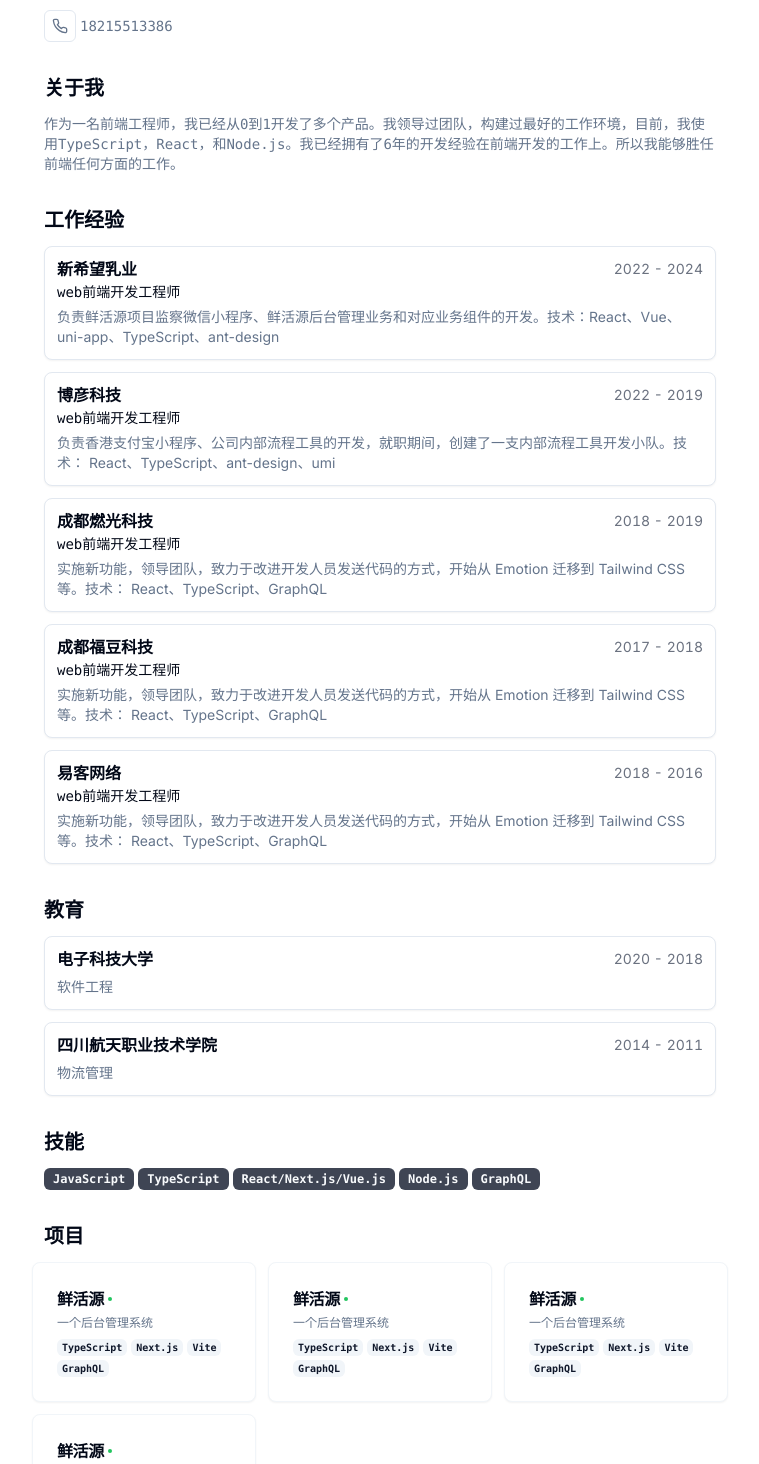
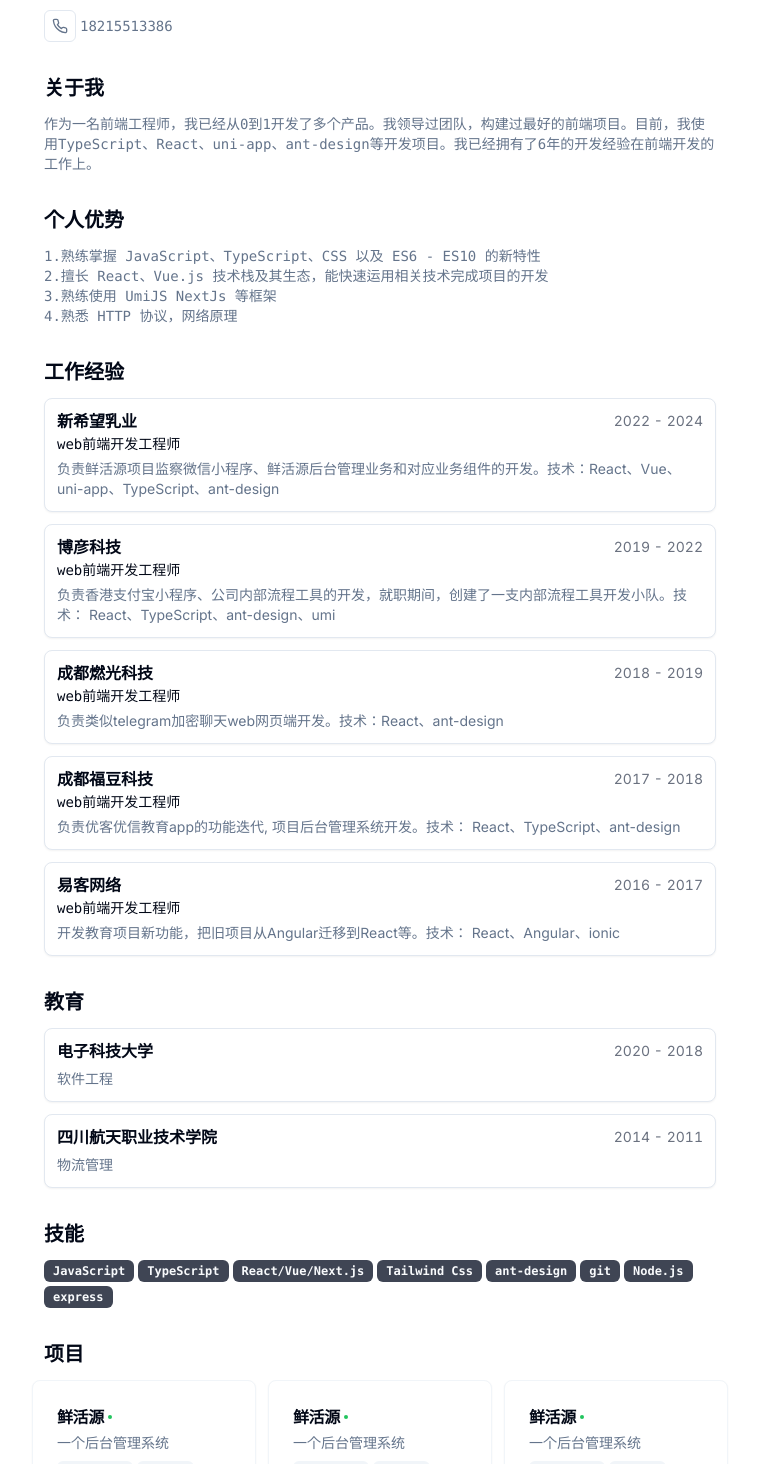
Before and after one commit to yikejason/cv, a Next.js app: page / in a window 1280 px wide. Shown: the part 186-1650 px from the top of the page, without its empty margins (260-1019 px from the left). Built offline with nearby package versions, Linux system fonts and the light colour scheme.

Commit message:
added personal component

```diff
--- a/src/app/page.tsx
+++ b/src/app/page.tsx
@@ -80,6 +80,19 @@ export default function Home() {
           </p>
         </Section>
         <Section>
+          <h2 className="text-xl font-bold">个人优势</h2>
+          <div className="flex min-h-0 flex-col">
+            {MY_RESUME_DATA.personalStrengths.map((personal) => (
+              <p
+                className="text-pretty p-0 font-mono text-sm text-muted-foreground"
+                key={personal}
+              >
+                {personal}
+              </p>
+            ))}
+          </div>
+        </Section>
+        <Section>
           <h2 className="text-xl font-bold">工作经验</h2>
           {MY_RESUME_DATA.workExperience.map((work) => {
             return (
--- a/src/components/project-card.tsx
+++ b/src/components/project-card.tsx
@@ -36,7 +36,7 @@ export function ProjectCard({ title, description, tags, link }: Props) {
           <div className="hidden font-mono text-xs underline print:visible">
             {link?.replace("https://", "").replace("www.", "").replace("/", "")}
           </div>
-          <CardDescription className="font-mono text-xs">
+          <CardDescription className="font-mono text-sm">
             {description}
           </CardDescription>
         </div>
@@ -45,7 +45,7 @@ export function ProjectCard({ title, description, tags, link }: Props) {
         <div className="mt-2 flex flex-wrap gap-1">
           {tags.map((tag) => (
             <Badge
-              className="px-1 py-0 text-[10px]"
+              className="px-1 py-0 text-[11px]"
               variant="secondary"
               key={tag}
             >
--- a/src/data/my-resume-data.tsx
+++ b/src/data/my-resume-data.tsx
@@ -7,7 +7,13 @@ export const MY_RESUME_DATA = {
   avatarUrl: "/vercel.svg",
   avatarInit: "JA",
   summary:
-    "作为一名前端工程师，我已经从0到1开发了多个产品。我领导过团队，构建过最好的工作环境，目前，我使用TypeScript，React，和Node.js。我已经拥有了6年的开发经验在前端开发的工作上。所以我能够胜任前端任何方面的工作。",
+    "作为一名前端工程师，我已经从0到1开发了多个产品。我领导过团队，构建过最好的前端项目。目前，我使用TypeScript、React、uni-app、ant-design等开发项目。我已经拥有了6年的开发经验在前端开发的工作上。",
+  personalStrengths: [
+    "1.熟练掌握 JavaScript、TypeScript、CSS 以及 ES6 - ES10 的新特性",
+    "2.擅长 React、Vue.js 技术栈及其生态，能快速运用相关技术完成项目的开发",
+    "3.熟练使用 UmiJS NextJs 等框架",
+    "4.熟悉 HTTP 协议，网络原理",
+  ],
   workExperience: [
     {
       company: "新希望乳业",
@@ -22,37 +28,37 @@ export const MY_RESUME_DATA = {
       company: "博彦科技",
       link: "https://www.beyondsoft.com/",
       title: "web前端开发工程师",
-      start: "2022",
-      end: "2019",
+      start: "2019",
+      end: "2022",
       description:
         "负责香港支付宝小程序、公司内部流程工具的开发，就职期间，创建了一支内部流程工具开发小队。技术： React、TypeScript、ant-design、umi",
     },
     {
       company: "成都燃光科技",
-      link: "https://www.newhopedairy.cn",
+      link: "",
       title: "web前端开发工程师",
       start: "2018",
       end: "2019",
       description:
-        "实施新功能，领导团队，致力于改进开发人员发送代码的方式，开始从 Emotion 迁移到 Tailwind CSS 等。技术： React、TypeScript、GraphQL",
+        "负责类似telegram加密聊天web网页端开发。技术：React、ant-design",
     },
     {
       company: "成都福豆科技",
-      link: "https://www.newhopedairy.cn",
+      link: "https://www.ucuxin.com/index.html",
       title: "web前端开发工程师",
       start: "2017",
       end: "2018",
       description:
-        "实施新功能，领导团队，致力于改进开发人员发送代码的方式，开始从 Emotion 迁移到 Tailwind CSS 等。技术： React、TypeScript、GraphQL",
+        "负责优客优信教育app的功能迭代, 项目后台管理系统开发。技术： React、TypeScript、ant-design",
     },
     {
       company: "易客网络",
-      link: "https://www.newhopedairy.cn",
+      link: "",
       title: "web前端开发工程师",
-      start: "2018",
-      end: "2016",
+      start: "2016",
+      end: "2017",
       description:
-        "实施新功能，领导团队，致力于改进开发人员发送代码的方式，开始从 Emotion 迁移到 Tailwind CSS 等。技术： React、TypeScript、GraphQL",
+        "开发教育项目新功能，把旧项目从Angular迁移到React等。技术： React、Angular、ionic",
     },
   ],
   education: [
@@ -72,9 +78,12 @@ export const MY_RESUME_DATA = {
   skills: [
     "JavaScript",
     "TypeScript",
-    "React/Next.js/Vue.js",
+    "React/Vue/Next.js",
+    "Tailwind Css",
+    "ant-design",
+    "git",
     "Node.js",
-    "GraphQL",
+    "express",
   ],
   projects: [
     {
```
